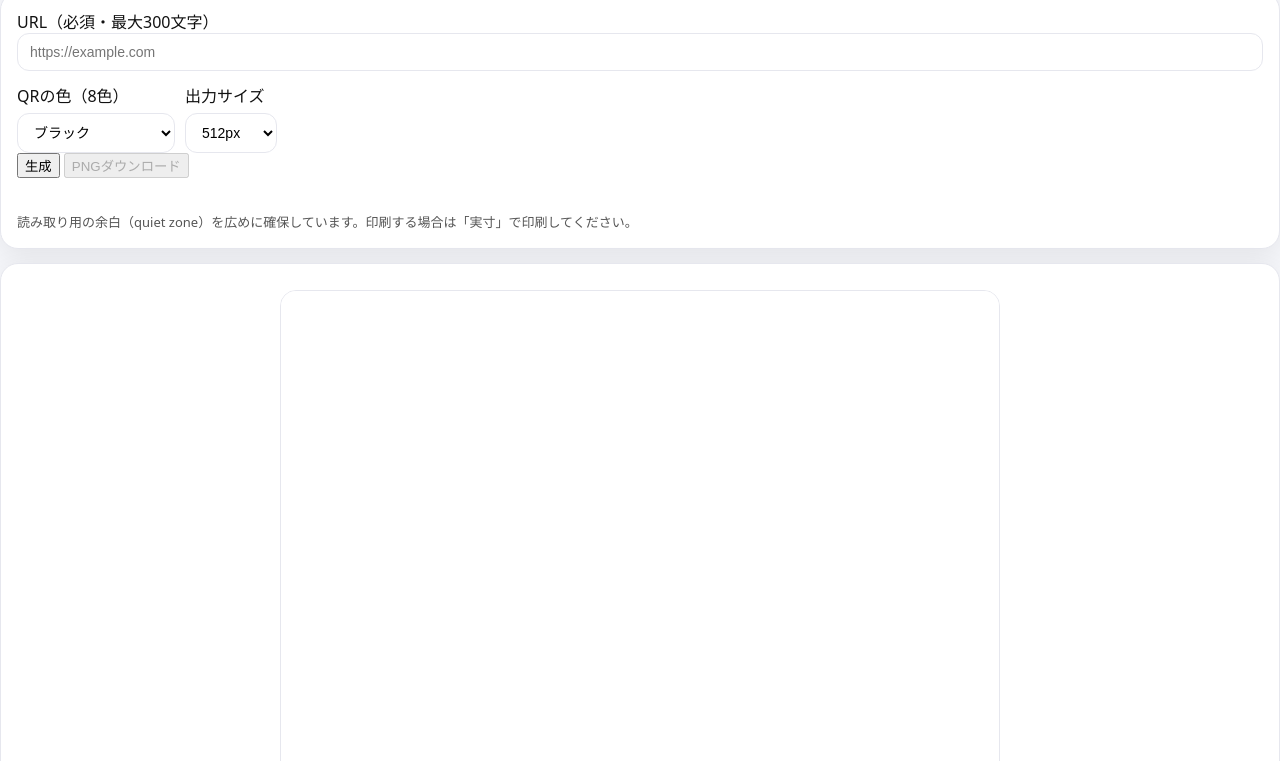
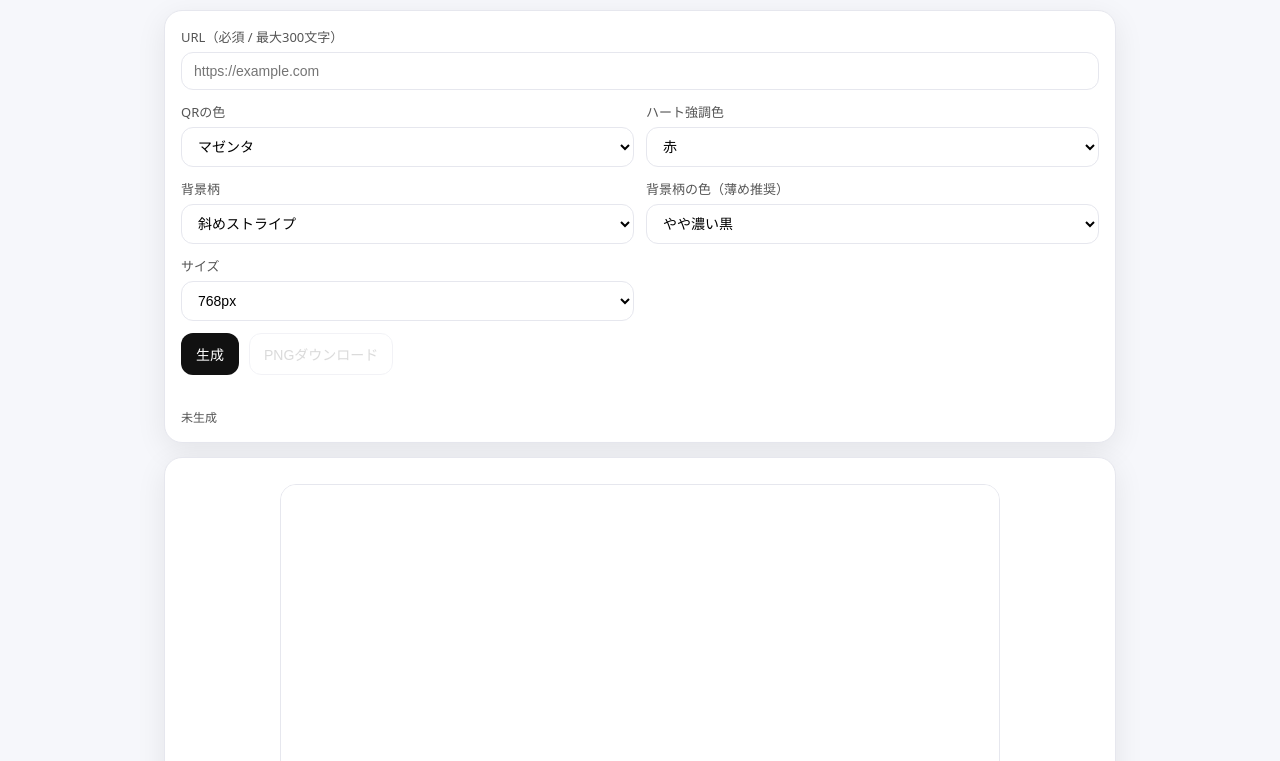
Before and after one commit to yasunishimaki/heartQR, a plain HTML site: page index.html in a window 1280 px wide. Shown: the part 103-864 px from the top of the page. Drawn offline with nearby package versions, Linux system fonts and the light colour scheme.

Commit message:
Update index.html for improved content and structure

```diff
--- a/index.html
+++ b/index.html
@@ -1,89 +1,115 @@
 <!-- index.html -->
-<!doctype html>
+<!DOCTYPE html>
 <html lang="ja">
 <head>
   <meta charset="utf-8" />
   <meta name="viewport" content="width=device-width,initial-scale=1" />
-  <title>ハート型QRコード生成</title>
+  <title>ハート型QRコードジェネレーター</title>
   <link rel="stylesheet" href="style.css" />
+
+  <!-- QR生成ライブラリ（qrcode-generator） -->
+  <script src="https://cdn.jsdelivr.net/npm/qrcode-generator@1.4.4/qrcode.min.js"></script>
 </head>
 <body>
-  <main class="app">
+  <main class="wrap">
     <header class="header">
       <h1>ハート型QRコード生成</h1>
-      <p class="sub">URLからハート型QRを生成し、PNGで保存できます（訂正レベルH／背景白固定）。</p>
+      <p class="sub">URLからハート型のQRコードを作成し、PNGでダウンロードできます（誤り訂正：H / 背景：白固定）。</p>
     </header>
 
     <section class="card">
       <form id="form" class="form" novalidate>
-        <label class="label" for="urlInput">URL（必須・最大300文字）</label>
-        <div class="inputRow">
-          <input
-            id="urlInput"
-            name="url"
-            type="url"
-            inputmode="url"
-            autocomplete="off"
-            maxlength="300"
-            placeholder="https://example.com"
-            required
-          />
+        <div class="grid">
+          <label class="field col-2">
+            <span>URL（必須 / 最大300文字）</span>
+            <input id="urlInput" type="text" maxlength="300" placeholder="https://example.com" autocomplete="off" />
+          </label>
+
+          <label class="field">
+            <span>QRの色</span>
+            <select id="colorSelect">
+              <option value="#111111">黒</option>
+              <option value="#E53935">赤</option>
+              <option value="#1E88E5">青</option>
+              <option value="#43A047">緑</option>
+              <option value="#FB8C00">オレンジ</option>
+              <option value="#8E24AA">紫</option>
+              <option value="#00897B">青緑</option>
+              <option value="#D81B60" selected>マゼンタ</option>
+            </select>
+          </label>
+
+          <label class="field">
+            <span>ハート強調色</span>
+            <select id="heartColorSelect">
+              <option value="#111111">黒</option>
+              <option value="#E53935" selected>赤</option>
+              <option value="#1E88E5">青</option>
+              <option value="#43A047">緑</option>
+              <option value="#FB8C00">オレンジ</option>
+              <option value="#8E24AA">紫</option>
+              <option value="#00897B">青緑</option>
+              <option value="#D81B60">マゼンタ</option>
+            </select>
+          </label>
+
+          <label class="field">
+            <span>背景柄</span>
+            <select id="bgPatternSelect">
+              <option value="none">なし</option>
+              <option value="dots">ドット</option>
+              <option value="stripes" selected>斜めストライプ</option>
+              <option value="grid">チェック</option>
+              <option value="noise">紙っぽい</option>
+            </select>
+          </label>
+
+          <label class="field">
+            <span>背景柄の色（薄め推奨）</span>
+            <select id="bgPatternColorSelect">
+              <option value="rgba(0,0,0,0.06)">薄い黒</option>
+              <option value="rgba(229,57,53,0.08)">薄い赤</option>
+              <option value="rgba(30,136,229,0.08)">薄い青</option>
+              <option value="rgba(67,160,71,0.08)">薄い緑</option>
+              <option value="rgba(0,0,0,0.10)" selected>やや濃い黒</option>
+            </select>
+          </label>
+
+          <label class="field">
+            <span>サイズ</span>
+            <select id="sizeSelect">
+              <option value="512">512px</option>
+              <option value="768" selected>768px</option>
+              <option value="1024">1024px</option>
+              <option value="1280">1280px</option>
+            </select>
+          </label>
         </div>
 
         <div class="row">
-          <div class="field">
-            <label class="label" for="colorSelect">QRの色（8色）</label>
-            <select id="colorSelect" aria-label="QRの色">
-              <option value="#111111">ブラック</option>
-              <option value="#0B3D91">ネイビー</option>
-              <option value="#0B5D1E">ディープグリーン</option>
-              <option value="#B0006D">マゼンタ</option>
-              <option value="#B00020">ディープレッド</option>
-              <option value="#4A148C">パープル</option>
-              <option value="#A04800">ダークオレンジ</option>
-              <option value="#006064">ダークティール</option>
-            </select>
-          </div>
-
-          <div class="field small">
-            <label class="label" for="sizeSelect">出力サイズ</label>
-            <select id="sizeSelect" aria-label="出力サイズ">
-              <option value="512" selected>512px</option>
-              <option value="640">640px</option>
-              <option value="768">768px</option>
-              <option value="1024">1024px</option>
-            </select>
-          </div>
+          <button class="btn primary" type="submit">生成</button>
+          <button class="btn" id="downloadBtn" type="button" disabled>PNGダウンロード</button>
         </div>
 
-        <div class="buttons">
-          <button type="submit" id="generateBtn">生成</button>
-          <button type="button" id="downloadBtn" disabled>PNGダウンロード</button>
-        </div>
-
-        <p id="error" class="error" role="alert" aria-live="polite"></p>
-        <p class="hint">
-          読み取り用の余白（quiet zone）を広めに確保しています。印刷する場合は「実寸」で印刷してください。
-        </p>
+        <p id="error" class="error" aria-live="polite"></p>
+        <p class="meta"><span id="metaText">未生成</span></p>
       </form>
     </section>
 
-    <section class="preview card" aria-label="プレビュー">
+    <section class="card preview">
       <div class="canvasWrap">
-        <canvas id="qrCanvas" width="512" height="512" aria-label="QRコード"></canvas>
+        <canvas id="qrCanvas" width="768" height="768" aria-label="QR preview"></canvas>
       </div>
-      <div class="meta">
-        <span id="metaText">未生成</span>
-      </div>
+      <p class="hint">
+        読み取りテストは、まずスマホ標準カメラで。読めない場合は「サイズを上げる」「URLを短くする」「ハート強調色を濃くする」を試してください。
+      </p>
     </section>
 
     <footer class="footer">
-      <small>背景は白固定／中央ロゴなし／訂正レベルH固定</small>
+      <small>背景色は白固定。位置検出パターン（3つの角）は破壊しない設計です。</small>
     </footer>
   </main>
 
-  <!-- QR生成ライブラリ（qrcode-generator） -->
-  <script src="https://cdn.jsdelivr.net/npm/qrcode-generator@1.4.4/qrcode.js"></script>
   <script src="script.js"></script>
 </body>
 </html>
```
